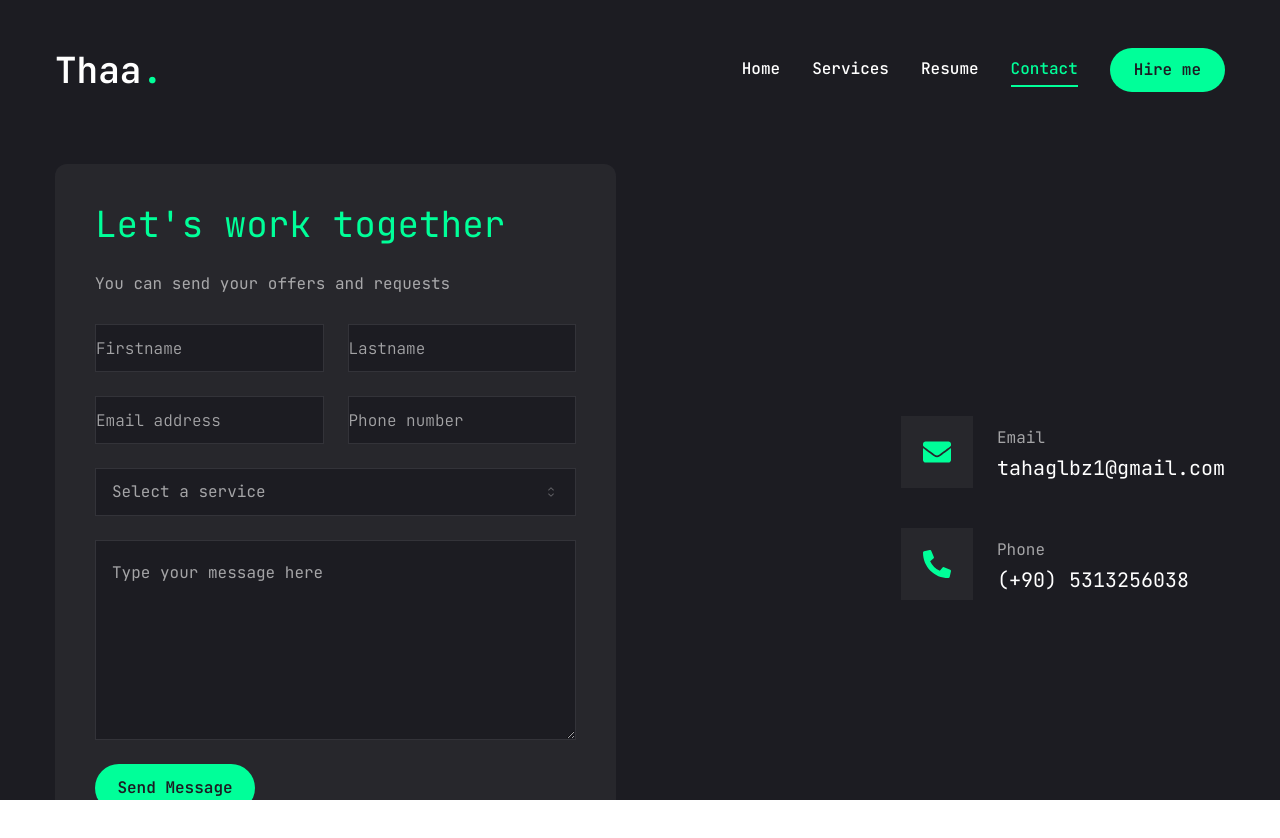
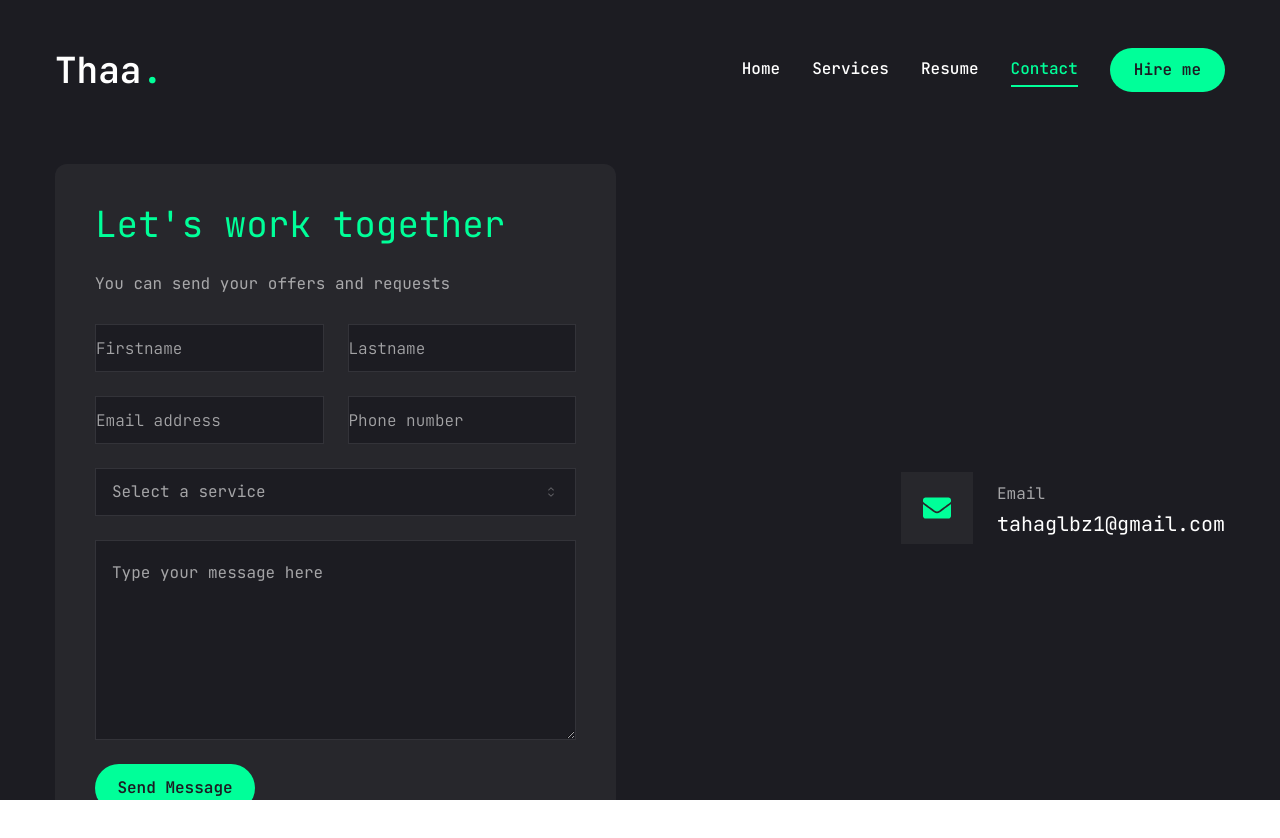
Before and after one commit to tahaglbz/my-cv-website, a Next.js app: page /contact in a window 1280 px wide. Shown: the top 838 px of the page. Built offline with nearby package versions, Linux system fonts and the light colour scheme.

Commit message:
Update page.jsx

```diff
--- a/src/app/contact/page.jsx
+++ b/src/app/contact/page.jsx
@@ -14,11 +14,7 @@ const info = [
     title: "Email",
     description: "tahaglbz1@gmail.com"
   },
-  {
-    icon: <FaPhoneAlt />,
-    title: "Phone",
-    description: "(+90) 5313256038"
-  },
+
 ]
 
 const Contact = () => {
```
